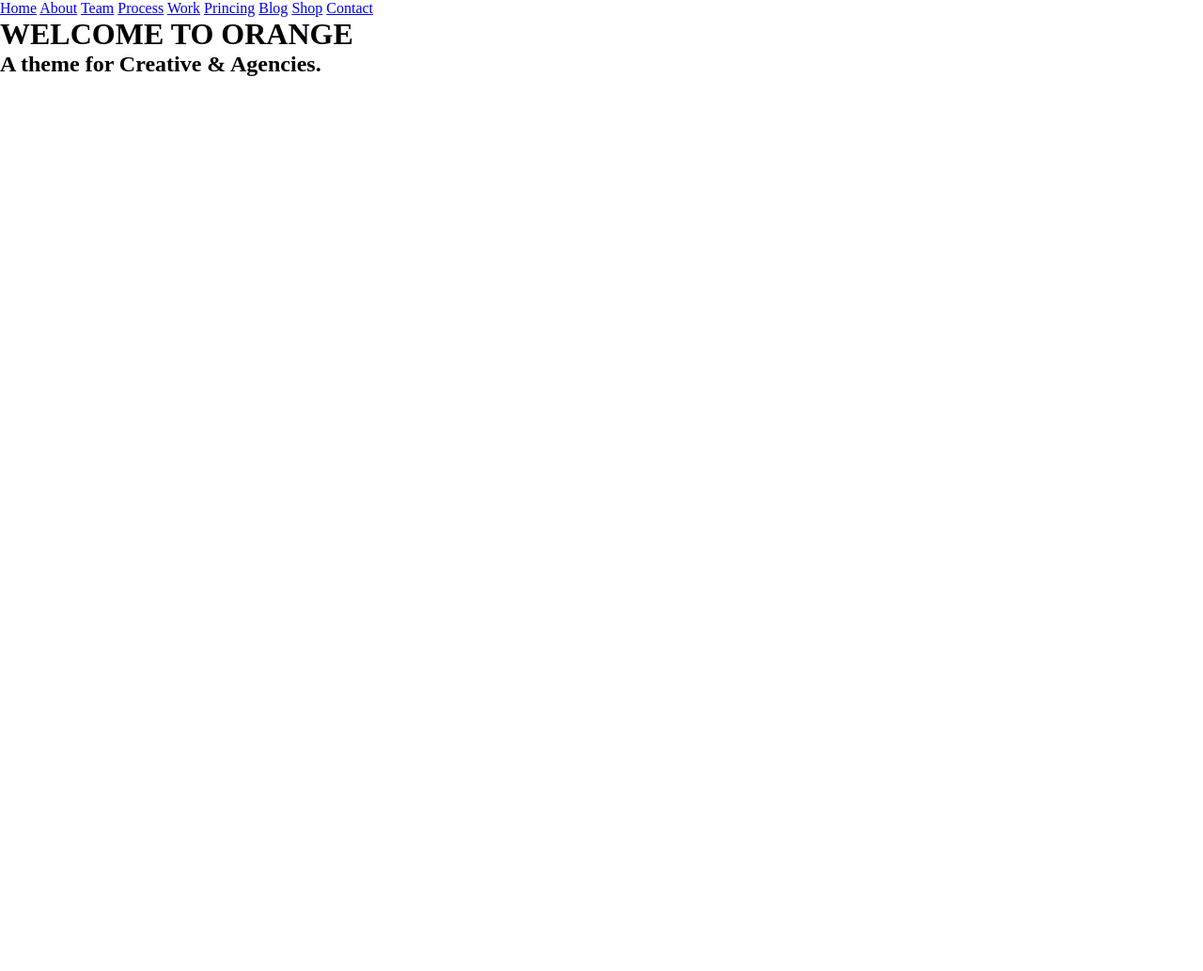
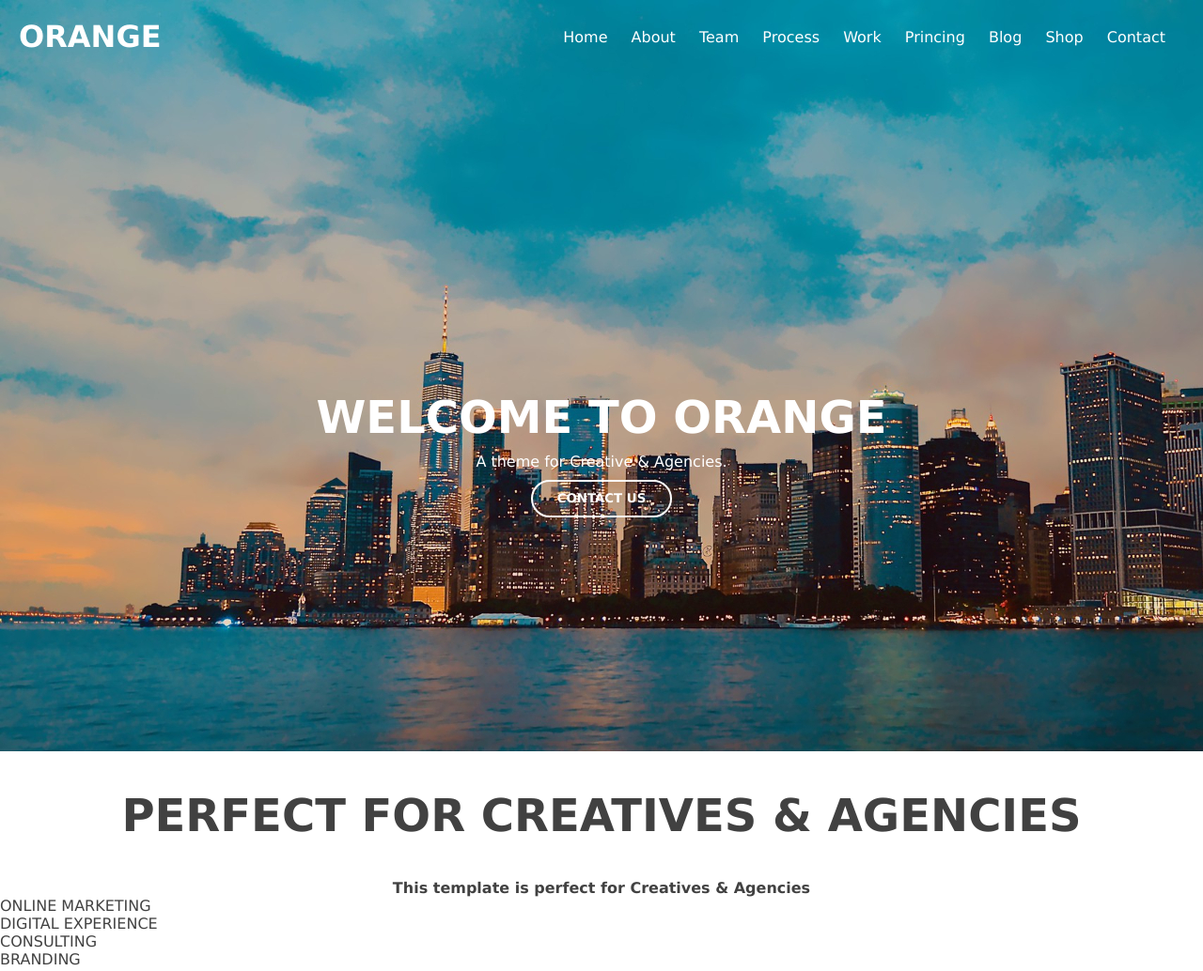
Before and after one commit to PedroAugusto0508/projetos-teste, a plain HTML site: page Site Parallax/index.html in a window 1280 px wide. Shown: the top 1034 px of the page at 94% size. Before the commit the page ends 800 px from the top, so only its background shows below. Drawn offline with Linux system fonts and the light colour scheme.

Commit message:
atualização do site

```diff
--- a/Site Parallax/index.html
+++ b/Site Parallax/index.html
@@ -10,10 +10,16 @@
 </head>
 <body>
 
-<header>
+<main id="paginicial">
+    <header id="cabecalho">
 
+        <div id="logo">
+            <p >ORANGE</p>
+        </div>
 
-    <nav id="menu">
+        <div id="menu">
+            <nav >
+
                 <a href="#">Home</a>
                 <a href="#">About</a>
                 <a href="#">Team</a>
@@ -24,27 +30,47 @@
                 <a href="#">Shop</a>
                 <a href="#">Contact</a>
             </nav>
+        </div>
+    </header>
+
+    <section id="pag1" class="seçoes">
+
 
             <h1 id="titulo">WELCOME TO ORANGE</h1>
 
             <h2 id="subtitulo">A theme for Creative & Agencies.</h2>
-</header>
+            <input type="button" value="CONTACT US" id="botao1">
 
-<section>
 
     </section>
+</main>
 
-<section>
+<section id="pag2" class="seçoes">
+<h2>PERFECT FOR CREATIVES & AGENCIES</h2>
 
+<p>This template is perfect for Creatives & Agencies</p>
+
+<div id="bloco1" class="serviços">ONLINE MARKETING</div>
+<div id="bloco2" class="serviços">DIGITAL EXPERIENCE</div>
+<div id="bloco3" class="serviços">CONSULTING</div>
+<div id="bloco4" class="serviços">BRANDING</div>
 </section>
 
-<section>
+<section id="pag3" class="seçoes">
+<h2>MEET OUR EXPERTS</h2>
+<p>Meet our experts for any kind of discussion</p>
 
+<div id="imagem1" class="imagens"></div>
+<div id="imagem2" class="imagens"></div>
+<div id="imagem3" class="imagens"></div>
 </section>
 
-<section>
+<section id="pag4" class="seçoes">
+<p>Lorem ipsum dolor sit amet consectetur, adipisicing elit. Impedit nulla asperio</p>
 
+<input type="button" value="HOW THE WORK" id="botao2">
 </section>
+
 
 <footer>
 
--- a/Site Parallax/style.css
+++ b/Site Parallax/style.css
@@ -3,4 +3,91 @@
 *{
     margin: 0px;
     padding: 0px;
+    font-family: Verdana, Geneva, Tahoma, sans-serif;
 }
+
+main{
+    background-image: url(imagens/imagem-fundo2-jpg.jpg);
+    height: 100vh;
+
+}
+
+#logo{
+    color: white;
+    font-weight: bold;
+    font-size: 2em;
+    width: 150px;
+    padding: 20px;
+
+}
+
+#cabecalho{
+    display: flex;
+    flex-direction: row;
+    justify-content: space-between;
+
+}
+
+#menu{
+    display: flex;
+    align-items: center;
+    padding-right: 30px;
+
+}
+#menu a{
+    text-decoration: none;
+    color: rgb(255, 255, 255);
+    padding: 10px;
+}
+
+
+#pag1{
+    height: 100vh;
+    display: flex;
+    flex-direction:column;
+    justify-content: center;
+    align-items: center;
+
+}
+
+#titulo{
+    color: white;
+    font-size: 3em;
+    padding: 10px;
+}
+
+#subtitulo{
+    color: white;
+    font-size: 1em;
+    font-weight: 550;
+    padding-bottom: 10px;
+}
+
+#botao1{
+    background-color: transparent;
+    color: white;
+    border-color: white;
+    border-radius: 30px;
+    border-style: double;
+    width: 150px;
+    height: 40px;
+    font-weight: 700;
+}
+
+#pag2{
+    height: 100vh;
+    background-color: white;
+    color: rgba(0, 0, 0, 0.747);
+}
+
+#pag2 h2{
+    text-align: center;
+    font-size: 3em;
+    padding: 40px 0px 40px 0px;
+}
+
+#pag2 p{
+    text-align: center;
+    font-size: 1em;
+    font-weight: 600;
+}
```
Also changed, not shown: Site Parallax/imagens/ico-branding.png (added), Site Parallax/imagens/ico-consulting.png (added), Site Parallax/imagens/ico-digitalexperience.png (added), Site Parallax/imagens/ico-onlinemarketing.png (added). Lines whose indentation alone changed are shown as unchanged.
